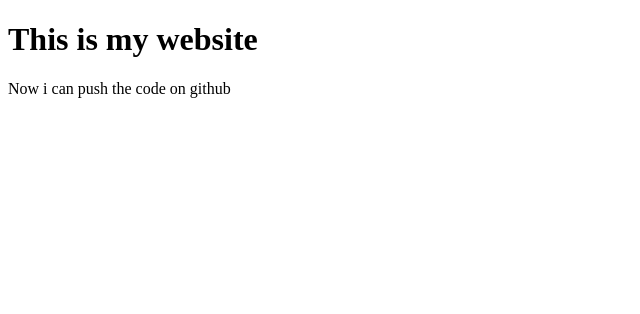
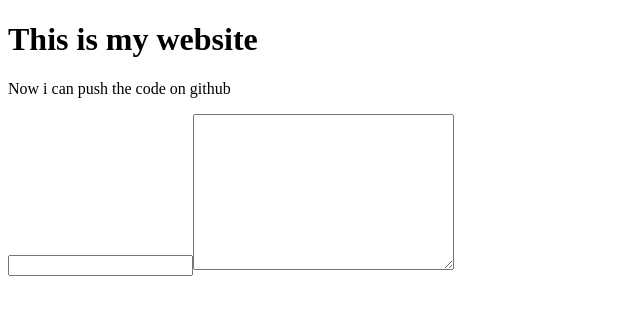
Before and after one commit to Tuton-chandra/My-first-website, a plain HTML site: page index.html in a window 1280 px wide. Shown: the whole page, without its empty margins (0-640 px from the left). Drawn offline with Linux system fonts and the light colour scheme.

Commit message:
get this code

```diff
--- a/index.html
+++ b/index.html
@@ -9,7 +9,8 @@
 <body>
     <H1>This is my website</H1>
 
-    <p>Now i can push the code on github</p>
+    <p>Now i can push the code on github </p>
+    <Input><textarea name="tutonchandra" id="" cols="30" rows="10"></textarea></Input>
 
     <img src="images/tuton03.jpg" alt="tutonchandra image>
 </body>
```
